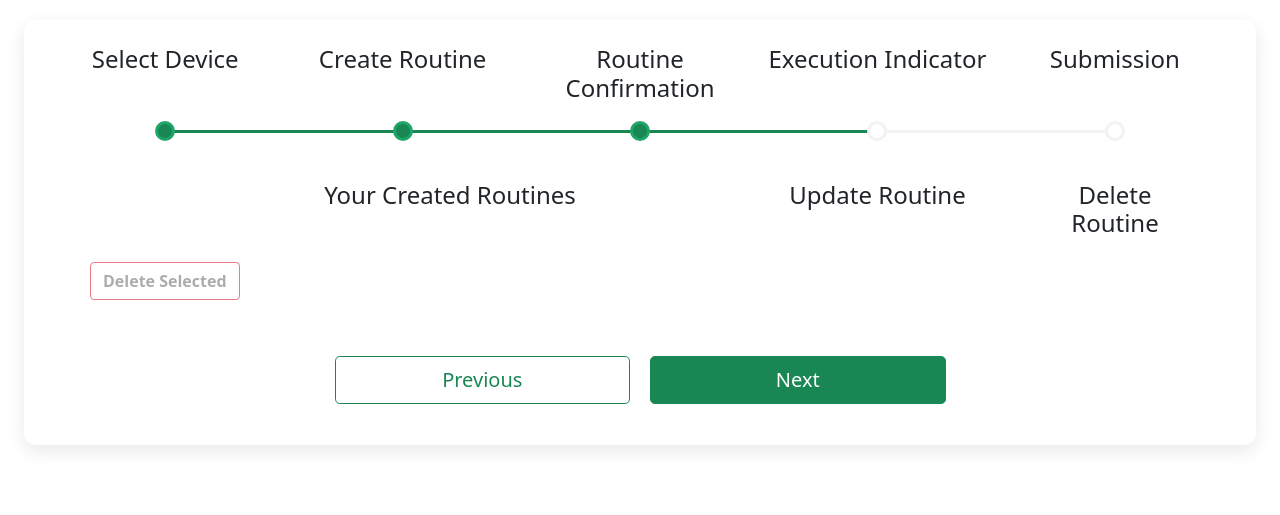
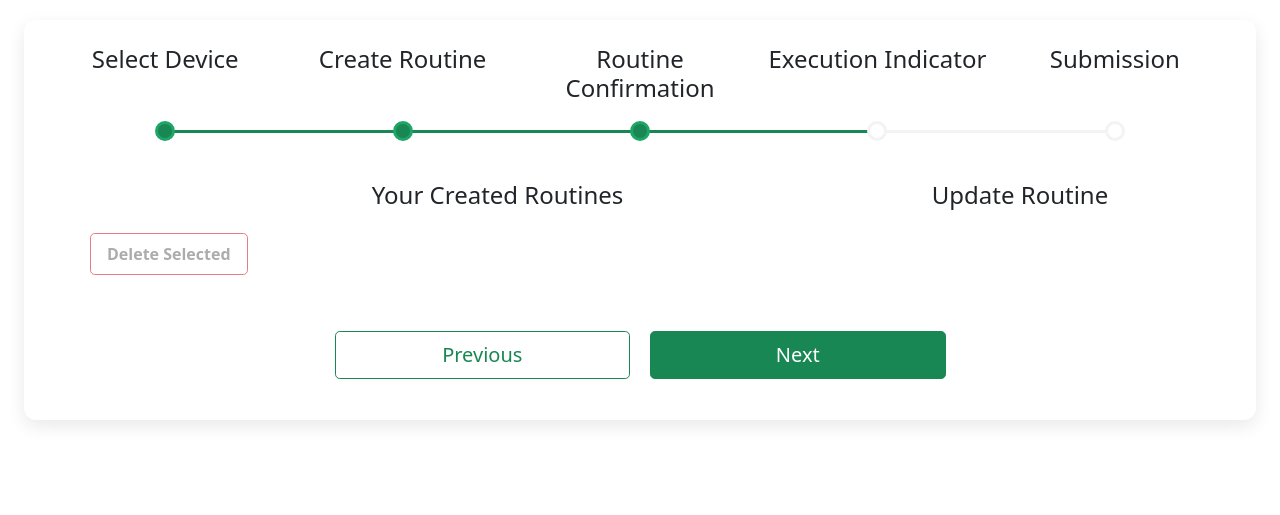
Before and after one commit to MdAkramKhanJehad/Software-project-lab-3, a Django app: page /home/create/edit-delete-routine in a window 1280 px wide. Shown: the part 68-583 px from the top of the page. Run offline with Django 4.2, Linux system fonts and the light colour scheme; some libraries are stand-ins or nearby versions.

Commit message:
incomplete delete selected routine

```diff
--- a/home/methods.py
+++ b/home/methods.py
@@ -1,5 +1,4 @@
 def get_environmental_variable():
-    # all_env = ['Time', 'Mode', 'External Factors', 'Device Placement', 'Geographic Location']
     all_env_vars = [['Time',"This factor can be used to associate routines with specific time of the day, week or month, to define frequency based on time (hourly, weekly) or set a timer."], ['Mode',"You can also set the mode of your smart home. For example, Home, Away, Vacation, Night, When Kids are present, etc."], ['External Factors',"Create routines based on external factors like weather, push/sms/email notifications, etc."], ['Device Placement',"Create routines based on where the devices are placed at your home."], ['Geographic Location',"Create routines based on geographic location of your house."]]
     return all_env_vars
 
--- a/static/edit_or_delete_routine_script.js
+++ b/static/edit_or_delete_routine_script.js
@@ -1,5 +1,6 @@
 var previouslyCreatedRoutines;
 var totalChecked = 0;
+var selectedRoutinesIndex = [];
 var url = "/home/create/edit-delete-routine";
 getPreviouslyCreatedRoutinesFromSession();
 
@@ -80,14 +81,20 @@ function updateRoutine(num){
 }
 
 
-function checkboxCount(element){
+function checkboxCount(element, indexValue){
     if(element.checked == true){
         totalChecked += 1;
-        console.log(totalChecked);
+        selectedRoutinesIndex.push(indexValue);
+        console.log("checked: " + indexValue);
     } else{
         totalChecked -= 1;
         console.log(totalChecked);
+        const index = selectedRoutinesIndex.indexOf(indexValue);
+        selectedRoutinesIndex.splice(index,1)
+        console.log("Unchecked: " + indexValue);
     }
+
+    console.log(selectedRoutinesIndex);
 
     if(totalChecked > 0){
         document.getElementById('delete-selected').className = document.getElementById('delete-selected').className.replace(" disabled", "");
@@ -96,6 +103,55 @@ function checkboxCount(element){
         document.getElementById('delete-selected').className += " disabled";
         document.getElementById('delete-selected').className += " text-black-50";
     }
+}
+
+
+function deleteSelectedRoutine(){
+    var routineData = {};
+    console.log("delete selected routines");
+    // console.log(previouslyCreatedRoutines[num - 1][0] + " -> " + previouslyCreatedRoutines[num - 1][1]);
+
+    const previousRoutines = previouslyCreatedRoutines;
+    console.log(previousRoutines);
+// sort index and remove
+    for(let i=0; i<totalChecked; i++){
+        previousRoutines.splice(selectedRoutinesIndex[i], 1);
+    }
+
+    console.log(previousRoutines);
+
+
+    // for (let i = 0; i < previousRoutines.length; i++) {
+    //     console.log("Routines del: " + " " + previousRoutines[i][0] + " -> " + previousRoutines[i][1]);
+    // }
+
+
+
+
+    // var updatedRoutines = getRoutinesForSending(previousRoutines);
+
+    // for (let i = 0; i < updatedRoutines.length; i++) {
+    //     routineData[i] = updatedRoutines[i];
+    // }
+
+    // $(".btn-close").click();
+
+    // $.ajax(
+    //     {
+    //         type:"POST",
+    //         url: url,
+    //         headers:{'X-CSRFToken':$("input[name='csrfmiddlewaretoken']").val()},
+    //         data: {
+    //             routines: routineData,
+    //             name: "delete"
+    //         },
+    //         success: function()
+    //         {
+    //             console.log("successssssssss");
+    //             window.location.href = "/home/create/edit-delete-routine";
+    //         }
+    //     }
+    // );
 }
 
 
@@ -113,41 +169,41 @@ function getRoutinesForSending(routines){
 }
 
 
-function deleteRoutine(num){
-    var routineData = {};
-    console.log("delete routines");
-    // console.log(previouslyCreatedRoutines[num - 1][0] + " -> " + previouslyCreatedRoutines[num - 1][1]);
+// function deleteRoutine(num){
+//     var routineData = {};
+//     console.log("delete routines");
+//     // console.log(previouslyCreatedRoutines[num - 1][0] + " -> " + previouslyCreatedRoutines[num - 1][1]);
 
-    const previousRoutines = previouslyCreatedRoutines;
-    previousRoutines.splice(num, 1);
+//     const previousRoutines = previouslyCreatedRoutines;
+//     previousRoutines.splice(num, 1);
 
-    for (let i = 0; i < previousRoutines.length; i++) {
-        console.log("Routines del: " + " " + previousRoutines[i][0] + " -> " + previousRoutines[i][1]);
-    }
+//     for (let i = 0; i < previousRoutines.length; i++) {
+//         console.log("Routines del: " + " " + previousRoutines[i][0] + " -> " + previousRoutines[i][1]);
+//     }
 
 
-    var updatedRoutines = getRoutinesForSending(previousRoutines);
+//     var updatedRoutines = getRoutinesForSending(previousRoutines);
 
-    for (let i = 0; i < updatedRoutines.length; i++) {
-        routineData[i] = updatedRoutines[i];
-    }
+//     for (let i = 0; i < updatedRoutines.length; i++) {
+//         routineData[i] = updatedRoutines[i];
+//     }
 
-    $(".btn-close").click();
+//     $(".btn-close").click();
 
-    $.ajax(
-        {
-            type:"POST",
-            url: url,
-            headers:{'X-CSRFToken':$("input[name='csrfmiddlewaretoken']").val()},
-            data: {
-                routines: routineData,
-                name: "delete"
-            },
-            success: function()
-            {
-                console.log("successssssssss");
-                window.location.href = "/home/create/edit-delete-routine";
-            }
-        }
-    );
-}
+//     $.ajax(
+//         {
+//             type:"POST",
+//             url: url,
+//             headers:{'X-CSRFToken':$("input[name='csrfmiddlewaretoken']").val()},
+//             data: {
+//                 routines: routineData,
+//                 name: "delete"
+//             },
+//             success: function()
+//             {
+//                 console.log("successssssssss");
+//                 window.location.href = "/home/create/edit-delete-routine";
+//             }
+//         }
+//     );
+// }
--- a/templates/home/create/edit_or_delete_routine.html
+++ b/templates/home/create/edit_or_delete_routine.html
@@ -20,26 +20,26 @@
 				<div class="col-1">
 					<p class="mb-4"><h4 class='text-center'></h4></p>
 				</div>
-				<div class="col-6">
+				<div class="col-7">
 					<p class="mb-4"><h4 class='text-center'>Your Created Routines</h4></p>
 				</div>
-				<div class="col-3">
+				<div class="col-4">
 					<p class="mb-4"><h4 class='text-center'>Update Routine</h4></p>
 				</div>
-				<div class="col-2">
+				{% comment %} <div class="col-2">
 					<p class="mb-4"><h4 class='text-center'>Delete Routine</h4></p>
-				</div>
+				</div> {% endcomment %}
 			</div>
 
 			{% for routine in created_routines_list %}
 				<div class="row">
 					<div class="col-1 pe-0 ps-4">
 						<div class="form-check">
-							<input class="form-check-input text-center" type="checkbox" onchange="checkboxCount(this)" id="checkbox-{{forloop.counter}}"  value="" aria-label="..." />
+							<input class="form-check-input text-center" type="checkbox" onchange="checkboxCount(this, '{{forloop.counter0}}')" id="checkbox-{{forloop.counter}}"  value="" aria-label="..." />
 						</div>
 					</div>
 
-					<div class="col-6 px-0">
+					<div class="col-7 px-0">
 						<div class="row text-center justify-content-center" >
 							<div class="col-1 pe-0 me-0">
 								If
@@ -55,20 +55,20 @@
 							</div>
 						</div>
 					</div>
-					<div class="col-3 text-center px-0" id="update-div-{{forloop.counter}}">
+					<div class="col-4 text-center px-0" id="update-div-{{forloop.counter}}">
 						<a class="btn btn-outline-light bg-success btn-rounded btn-Success btn-lg fs-6 m-2" id="update-{{forloop.counter}}" onclick="updateRoutine('{{forloop.counter}}')" role="button"><b>Update</b></a>
 					</div>
-					<div class="col-2 text-center px-0" id="delete-div-{{forloop.counter}}">
+					{% comment %} <div class="col-2 text-center px-0" id="delete-div-{{forloop.counter}}">
 						<a class="btn btn-outline-light btn-rounded btn-danger btn-lg m-2 fs-6" data-bs-toggle="modal" id="delete-{{forloop.counter}}" data-bs-target="#deleteModal-{{forloop.counter}}"><b>Delete</b></a>
-					</div>
+					</div> {% endcomment %}
 
 					<!-- Modal -->
 					<div class="modal fade" id="deleteModal-{{forloop.counter}}" tabindex="-1" aria-labelledby="deleteModallLabel-{{forloop.counter}}" aria-hidden="true">
 						<div class="modal-dialog modal-dialog-centered modal-dialog-scrollable" id="modal-dialog-{{forloop.counter}}">
 							<div class="modal-content">
 								<div class="modal-header">
-								<h5 class="modal-title" id="deleteModallLabel-{{forloop.counter}}">Delete Routine</h5>
-								<button type="button" class="btn-close" data-bs-dismiss="modal" aria-label="Close"></button>
+									<h5 class="modal-title" id="deleteModallLabel-{{forloop.counter}}">Delete Routine</h5>
+									<button type="button" class="btn-close" data-bs-dismiss="modal" aria-label="Close"></button>
 								</div>
 								<div class="modal-body" id="modal-body-{{forloop.counter}}">
 									<p>Are you sure you want to delete the following Routine?<br>
@@ -85,7 +85,7 @@
 				</div><br>
 			{% endfor %}
 			<div class='container text-start ps-0 ms-0'>
-				<a class="btn btn-outline-light btn-rounded btn-danger disabled text-black-50 m-2" data-bs-toggle="modal" id="delete-selected" data-bs-target="#deleteSelectedModal"><b>Delete Selected</b></a>
+				<a class="btn btn-outline-light btn-rounded btn-danger btn-lg fs-6 disabled text-black-50 m-2" data-bs-toggle="modal" id="delete-selected" data-bs-target="#deleteSelectedModal"><b>Delete Selected</b></a>
 			</div>
 
 			<div class="modal fade" id="deleteSelectedModal" tabindex="-1" aria-labelledby="deleteSelectedModalLabel" aria-hidden="true">
@@ -100,7 +100,7 @@
 						</div>
 						<div class="modal-footer">
 						<button type="button" class="btn btn-secondary" data-bs-dismiss="modal">Close</button>
-						<button type="button" class="btn btn-danger" id="modal-delete-{{forloop.counter}}">Delete</button>
+						<button type="button" class="btn btn-danger" id="modal-delete-{{forloop.counter}}" onclick="deleteSelectedRoutine()">Delete</button>
 						</div>
 					</div>
 				</div>
```
Also changed, not shown: db.sqlite3.
